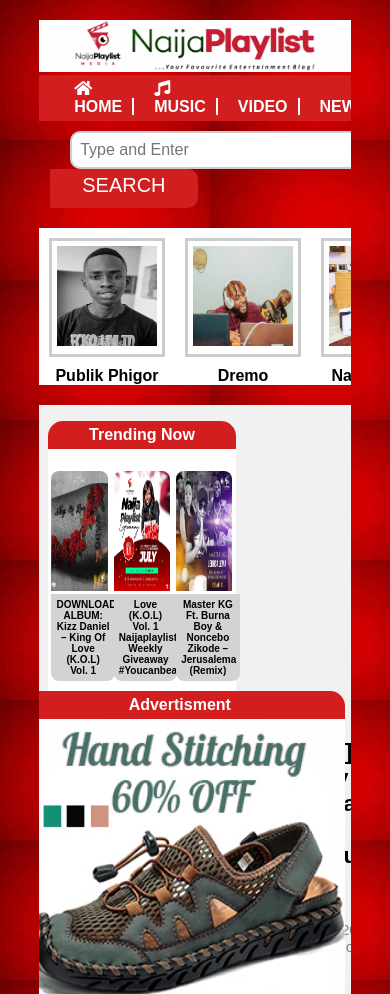
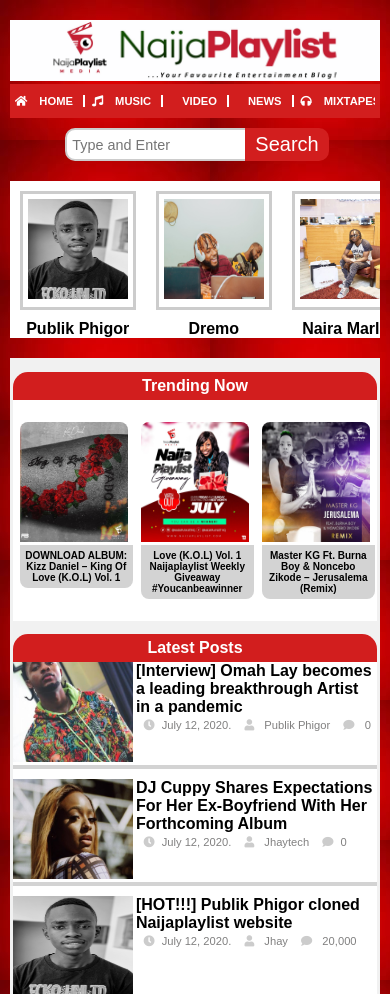
Before and after one commit to PublikPhigor/Naijaplaylist, a plain HTML site: page index.html in a window 390 px wide. Shown: the top 994 px of the page. Drawn offline with Linux system fonts and the light colour scheme.

Commit message:
responsive homepage

```diff
--- a/index.html
+++ b/index.html
@@ -276,9 +276,9 @@
         <div class="footer-copy">
             <p>&copy; Naijaplaylist HQ - 2020. Website Cloned by Publik Phigor Designs</p>
             <div class="footer-connect">
-                <a href="error.html"><img src="img/twitter.png" alt=""></a>
-                <a href="error.html"><img src="img/facebook.png" alt=""></a>
-                <a href="error.html"><img src="img/insta.png" alt=""></a>
+                <a href="https://www.twitter.com/funnyjhay_/"><img src="img/twitter.png" alt=""></a>
+                <a href="https://www.facebook.com/funnyjhay"><img src="img/facebook.png" alt=""></a>
+                <a href="https://www.instagram.com/funnyjhay"><img src="img/insta.png" alt=""></a>
             </div>
         </div>
     </footer>
--- a/style.css
+++ b/style.css
@@ -99,8 +99,12 @@ h2 a:hover {
 .searchbar {
     margin: 10px auto;
     max-width: 80%;
-    display: flex
 }
+
+    .searchbar form {
+        display: flex;
+    }
+
     .search-focus:focus {
         background: #ccc;
     }
@@ -109,7 +113,7 @@ h2 a:hover {
         font-size: 1rem;
         margin: 0;
         width: 600px;
-        padding: 8px;
+        padding: 5px;
         border-top-left-radius: 10px;
         border-bottom-left-radius: 10px;
         border: 2px solid #ccc;
@@ -118,7 +122,7 @@ h2 a:hover {
     .search-btn {
         font-weight: 400;
         text-transform: uppercase;
-        padding: .35rem 2rem .65rem 2rem;
+        padding: 5px;
         border-top-right-radius: 10px;
         border-bottom-right-radius: 10px;
         margin-left: -20px;
@@ -398,3 +402,181 @@ footer {
     .footer-copy a {
         text-decoration: none;
     }
+
+    footer form input:focus {
+        background: #ccc;
+    }
+
+
+
+
+
+
+/* media queries */
+@media(max-width: 768px){
+    .container {
+        width: 95%;
+        max-width: 95%;
+    }
+
+    /* font awesome */
+.fa, .fab, .fas {
+    padding-right: 2px;
+    color: #fff;
+}
+
+/* navbar */
+header nav {
+    padding: 5px;
+}
+
+    header ul {
+        display: flex;
+        max-width: 100%;
+        overflow: auto;
+        margin: auto;
+    }
+
+    header li {
+        display: flex;
+        font-size: .7rem;
+        padding-right: 7px;
+    }
+
+    header a {
+        margin-left: 5px;
+        font-weight: bolder;
+        padding-left: 5px;
+    }
+
+/* searchbar */
+.searchbar {
+    margin: 10px auto;
+    max-width: 70%;
+}
+
+    .searchbar form input {
+        font-size: .9rem;
+        margin: 0;
+        width: 500px;
+        padding: 5px;
+    }
+
+    .search-btn {
+        font-weight: 300;
+        text-transform: capitalize;
+        padding: 5px 10px;
+    }
+
+/* main */
+.body-cont {
+    flex-direction: column;
+    padding: 0;
+}
+
+    .blog-body {
+        width: 98%;
+    }
+
+    .main-section {
+        width: 98%;
+        max-width: 98%;
+        margin: auto
+    }
+
+    .trending {
+        padding: auto 2%;
+        margin: 0 auto;
+        width: 100%;
+        display: flex;
+    }
+
+    .trending-cont {
+        max-width: 30%;
+        margin: 5px auto;
+    }
+
+/* latest posts */
+.latest-posts-item img {
+    height: 100px;
+    width: 120px;
+}
+
+    .latest-posts-item h2 {
+        width: 98%;
+        font-size: 1rem;
+        margin: auto;
+    }
+
+    /* comment */
+
+    .latest-posts-item p {
+        font-size: .7rem;
+        margin-top: 3px;
+    }
+    p .fa {
+        margin-right: 5px;
+        margin-left: 10px;
+    }
+
+    /* sidebar */
+.aside-section {
+    width: 98%;
+    max-width: 98%;
+    margin: auto;
+}
+
+    .sidebar {
+        float: none;
+    }
+
+    .sidebar-cont h2 {
+        margin-top: 10px;
+    }
+
+    .ad-section img {
+        width: 100%;
+    }
+
+
+/* footer */
+footer {
+    background: #2a2a2a;
+    color: #fff;
+    margin-top: 0;
+    padding: 10px auto;
+}
+
+    .footer-cont {
+        padding-top: 10px;
+        margin-top: 0px;
+        display: flex;
+        flex-direction: column;
+        max-width: 98%;
+        justify-content: space-evenly;
+    }
+
+    .footer-section {
+        margin: 0 auto;
+        max-width: 98%;
+        width: 98%;
+    }
+
+    .footer-section h2 {
+        border-radius: 0;
+        width: 100%;
+    }
+
+    footer input {
+        width: 96%;
+    }
+
+    footer .btn {
+        width: 100%;
+    }
+
+    .footer-copy {
+        padding: 0 5px;
+    }
+
+}
```
Also changed, not shown: error.html (added).
